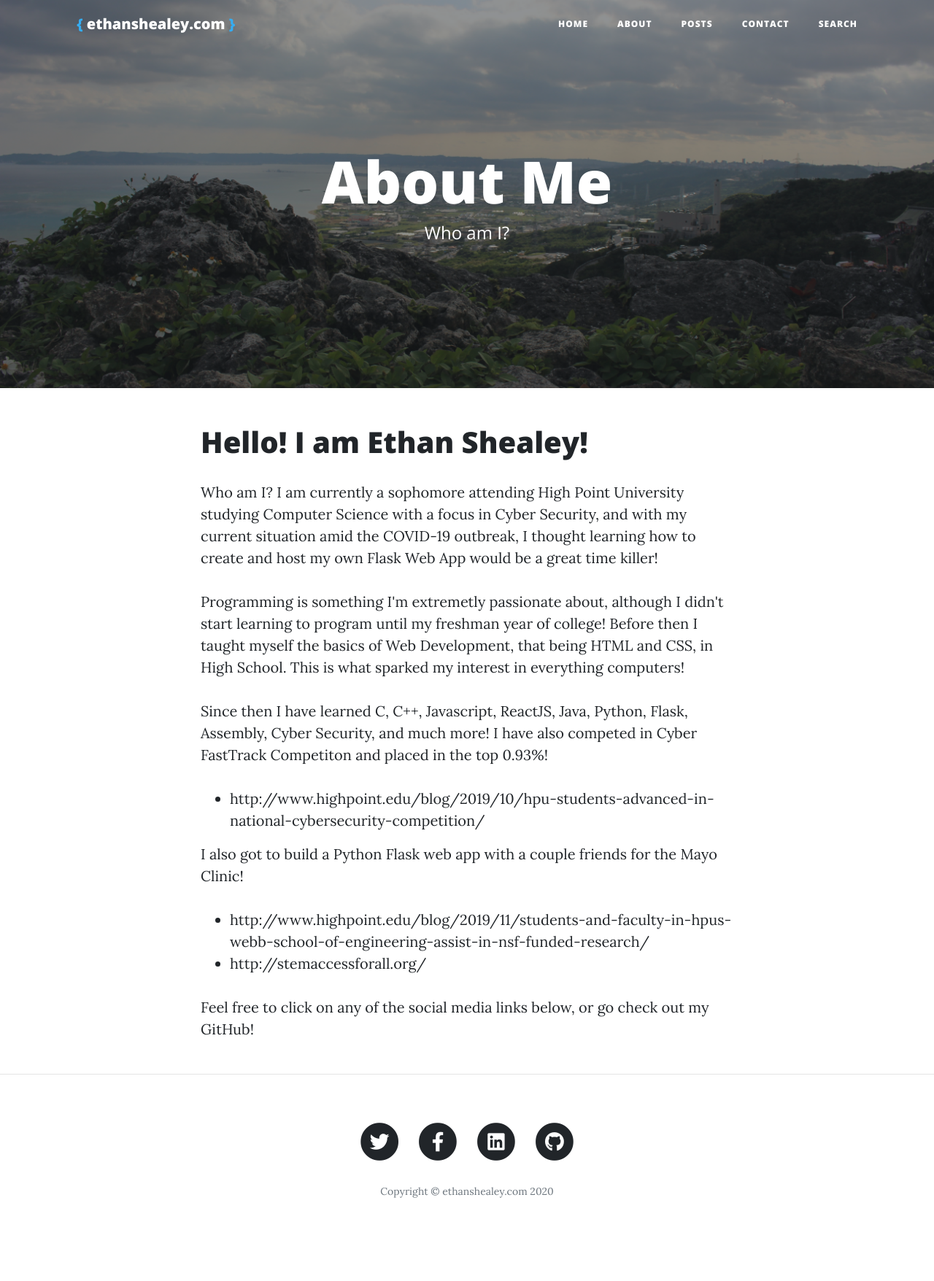
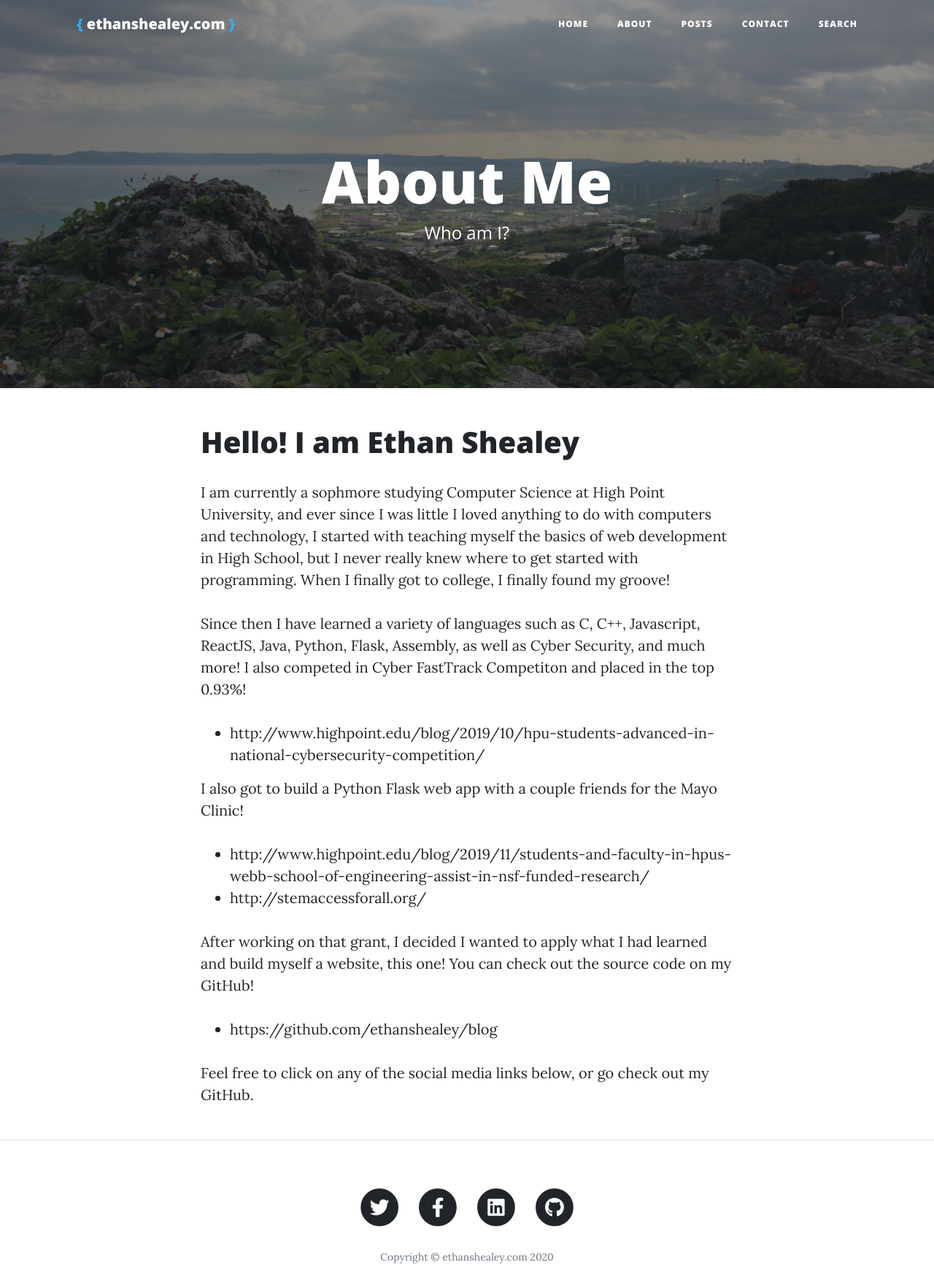
Before and after one commit to ethanshealey/blog, a Flask app: page /about in a window 1280 px wide. Shown: the top 1756 px of the page at 73% size. Before the commit the page ends 1642 px from the top, so only its background shows below. Run offline with Flask 2, Linux system fonts and the light colour scheme; some libraries are stand-ins or nearby versions.

Commit message:
Updated search page, edited pagination limits, and added some documentation

```diff
--- a/app/routes.py
+++ b/app/routes.py
@@ -9,8 +9,7 @@ from flask_admin.menu import MenuLink
 from flask_admin.contrib import sqla
 from math import ceil
 
-#admin = Admin(app, name='ethanshealey')
-
+# Create AdminVire class
 class adminView(sqla.ModelView):
     def is_accessible(self):
         return current_user.is_authenticated
@@ -30,6 +29,7 @@ def create_admin_views():
 
 @app.route('/')
 def index():
+    # Load the newest 3 post from database
     Posts = Post.query.order_by(Post.post_id.desc())[:3]
     return render_template('index.html', Posts=Posts, title='Home')
 
@@ -39,29 +39,40 @@ def about():
 
 @app.route('/search', methods=['GET', 'POST'])
 def search():
+    # Generate the search form
     form=SearchForm()
     if form.validate_on_submit():
         return redirect(url_for('search_item', item=form.item.data))
-    return render_template('search.html', form=form, results=None, title='Search')
+    return render_template('search.html', form=form, results=None, item=None, title='Search')
 
 @app.route('/search/<item>', methods=['GET', 'POST'])
 def search_item(item):
-    form=SearchForm()
+    # Generate the search form and populate with the
+    # previous search item
+    form=SearchForm(item=item)
     if form.validate_on_submit():
+        # If user searches again redirect to those results
         return redirect(url_for('search_item', item=form.item.data))
+
+    # Grab all posts and create empty array
     Posts = Post.query.order_by(Post.post_id.desc())
     results=[]
+    # Loop through every post and find if deisred term is anywhere in the post
     for post in Posts:
         text = post.title + ' ' + post.subtitle + ' ' + post.raw_body + ' ' + post.tags
         if item in text:
+            # If so: append to results
             results.append(post)
-    return render_template('search.html', form=form, results=results, title='Search')
+    return render_template('search.html', form=form, results=results, item=item, title='Search')
 
 @app.route('/contact', methods=['GET', 'POST'])
 def contact():
+    # Generate Contact Form
     form = ContactForm()
     if form.validate_on_submit():
+        # Create message object with the neccesary details
         message = Messages(name=form.name.data, email=form.email.data, phone=form.phone.data, message=form.message.data)
+        # 'Send' to me (add message to db)
         db.session.add(message)
         db.session.commit()
         flash('Message sent!')
@@ -73,7 +84,9 @@ def contact():
 def create_post():
     form=PostForm()
     if form.validate_on_submit():
+        # Find how many posts exist
         count = db.session.query(Post.post_id).count()
+        # Create post object and add to db
         post = Post(post_id=count, title=form.title.data, subtitle=form.subtitle.data, raw_body=form.raw_body.data, tags=form.tags.data, date=str(datetime.datetime.today().strftime("%B")) + ' ' + str(datetime.datetime.today().day) + ', ' + str(datetime.datetime.today().year))
         db.session.add(post)
         db.session.commit()
@@ -83,9 +96,17 @@ def create_post():
 
 @app.route('/posts')
 def posts():
+    # Find what page is being requested
     page = request.args.get('page', 1, type=int)
+
+    # If that page is either larger than what is avaliable or less than 1: return either the last possible page or the first page
+    if page > ceil(db.session.query(Post.post_id).count() / 5): return redirect(url_for('posts', page=ceil(db.session.query(Post.post_id).count() / 5)))
+    if page < 1: return redirect(url_for('posts', page=1))
+
+    # Generate the posts for this page
     Posts = Post.query.order_by(Post.post_id.desc()).paginate(page,5,False).items
 
+    # Determine whether there is a previous or next page
     has_prev = False if page == 1 else True
     has_next = False if ceil(db.session.query(Post.post_id).count() / 5) == page else True
 
@@ -93,21 +114,28 @@ def posts():
 
 @app.route('/posts/<id>/<title>')
 def view_post(id, title):
+    # Find the requested post
     post = Post.query.filter_by(post_id=id).first()
+    # Split the tags into a list
     tags = post.tags.split(',')
     return render_template('view_post.html', post=post, tags=tags, title=post.title, desc=post.subtitle)
 
 @app.route('/login', methods=['GET', 'POST'])
 def login():
+    # if user is already logged in
     if current_user.is_authenticated:
         return redirect('index')
 
+    # Generate login form
     form = LoginForm()
     if form.validate_on_submit():
+        # Theres only one user.. so just pull it up
         user = User.query.filter_by(username=form.username.data).first()
+        # If the user is valid (I hope it is) and the password is right
         if user is None or not user.check_password(form.password.data):
             flash('Incorrect Login')
             return redirect(url_for('login'))
+        # Login and create the admin views
         login_user(user)
         create_admin_views()
         return redirect(url_for('admin.index'))
--- a/app/templates/about.html
+++ b/app/templates/about.html
@@ -20,24 +20,23 @@
     <div class="row">
       <div class="col-lg-8 col-md-10 mx-auto">
           <div class="post-preview">
-            <h1>Hello! I am Ethan Shealey!</h1>
+            <h1>Hello! I am Ethan Shealey</h1>
             <p>
-            Who am I? I am currently a sophomore attending High Point University studying Computer Science with a focus in Cyber Security,
-            and with my current situation amid the COVID-19 outbreak,
-            I thought learning how to create and host my own Flask Web App would be a great time killer!
+            I am currently a sophmore studying Computer Science at High Point University, and ever since I was little I loved anything to do with computers and technology,
+            I started with teaching myself the basics of web development in High School, but I never really knew where to get started with programming. When I finally got to college, I finally found my groove!
             </p>
             <p>
-            Programming is something I'm extremetly passionate about, although I didn't start learning to program until my freshman year of college!
-            Before then I taught myself the basics of Web Development, that being HTML and CSS, in High School. This is what sparked my interest in everything computers!
-            </p>
-            <p>
-            Since then I have learned C, C++, Javascript, ReactJS, Java, Python, Flask, Assembly, Cyber Security, and much more! I have also competed in Cyber FastTrack Competiton and placed in the top 0.93%!
+            Since then I have learned a variety of languages such as C, C++, Javascript, ReactJS, Java, Python, Flask, Assembly, as well as Cyber Security, and much more! I also competed in Cyber FastTrack Competiton and placed in the top 0.93%!
             <ul><li><a href="http://www.highpoint.edu/blog/2019/10/hpu-students-advanced-in-national-cybersecurity-competition/" target="_blank">http://www.highpoint.edu/blog/2019/10/hpu-students-advanced-in-national-cybersecurity-competition/</a></li></ul>
             I also got to build a Python Flask web app with a couple friends for the Mayo Clinic!
             <ul><br><li><a href="http://www.highpoint.edu/blog/2019/11/students-and-faculty-in-hpus-webb-school-of-engineering-assist-in-nsf-funded-research/">http://www.highpoint.edu/blog/2019/11/students-and-faculty-in-hpus-webb-school-of-engineering-assist-in-nsf-funded-research/</a></li><li><a href="http://stemaccessforall.org/" target="_blank">http://stemaccessforall.org/</a></li></ul>
             </p>
             <p>
-            Feel free to click on any of the social media links below, or go check out my GitHub!
+              After working on that grant, I decided I wanted to apply what I had learned and build myself a website, this one! You can check out the source code on my GitHub!
+              <ul><li><a href="https://github.com/ethanshealey/blog">https://github.com/ethanshealey/blog</a></li></ul>
+            </p>
+            <p>
+            Feel free to click on any of the social media links below, or go check out my GitHub.
             </p>
           </div>
       </div>
```
